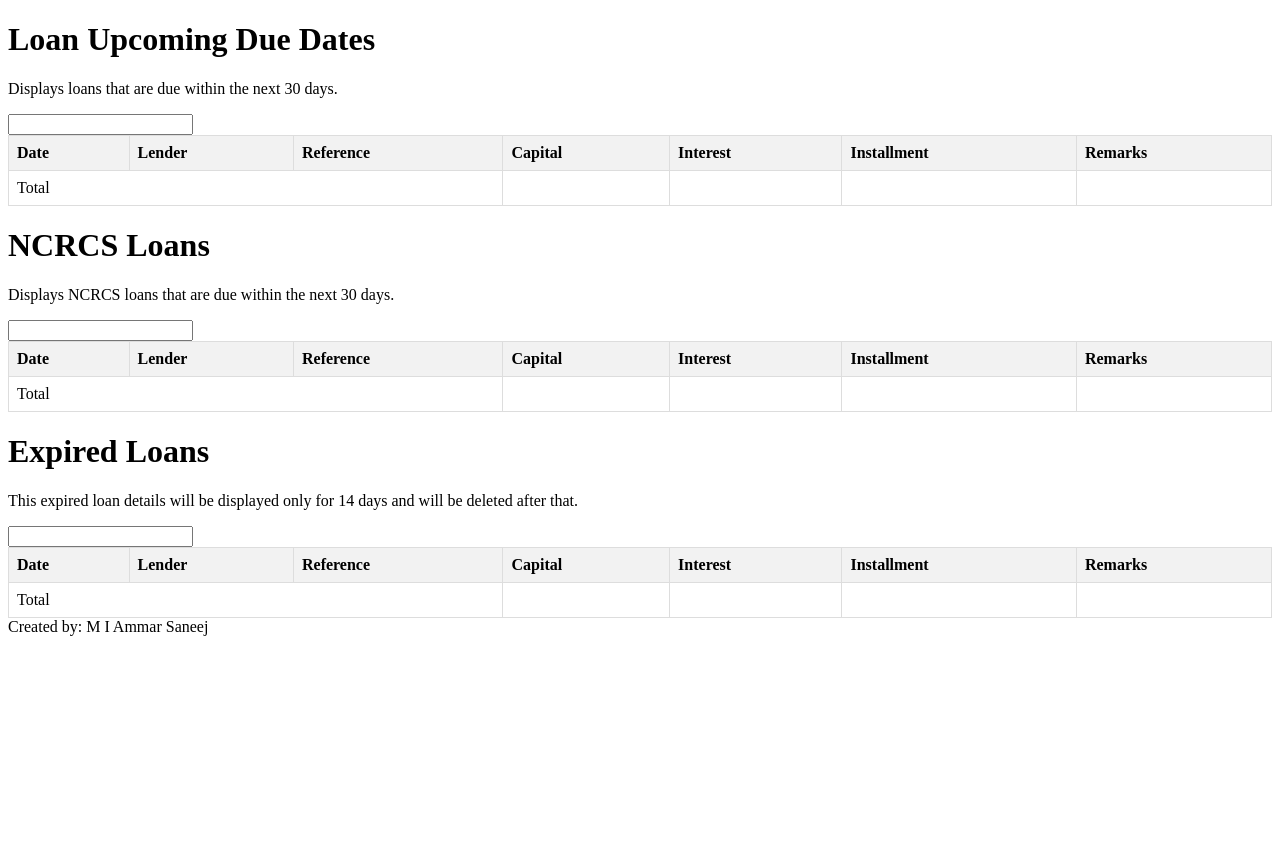
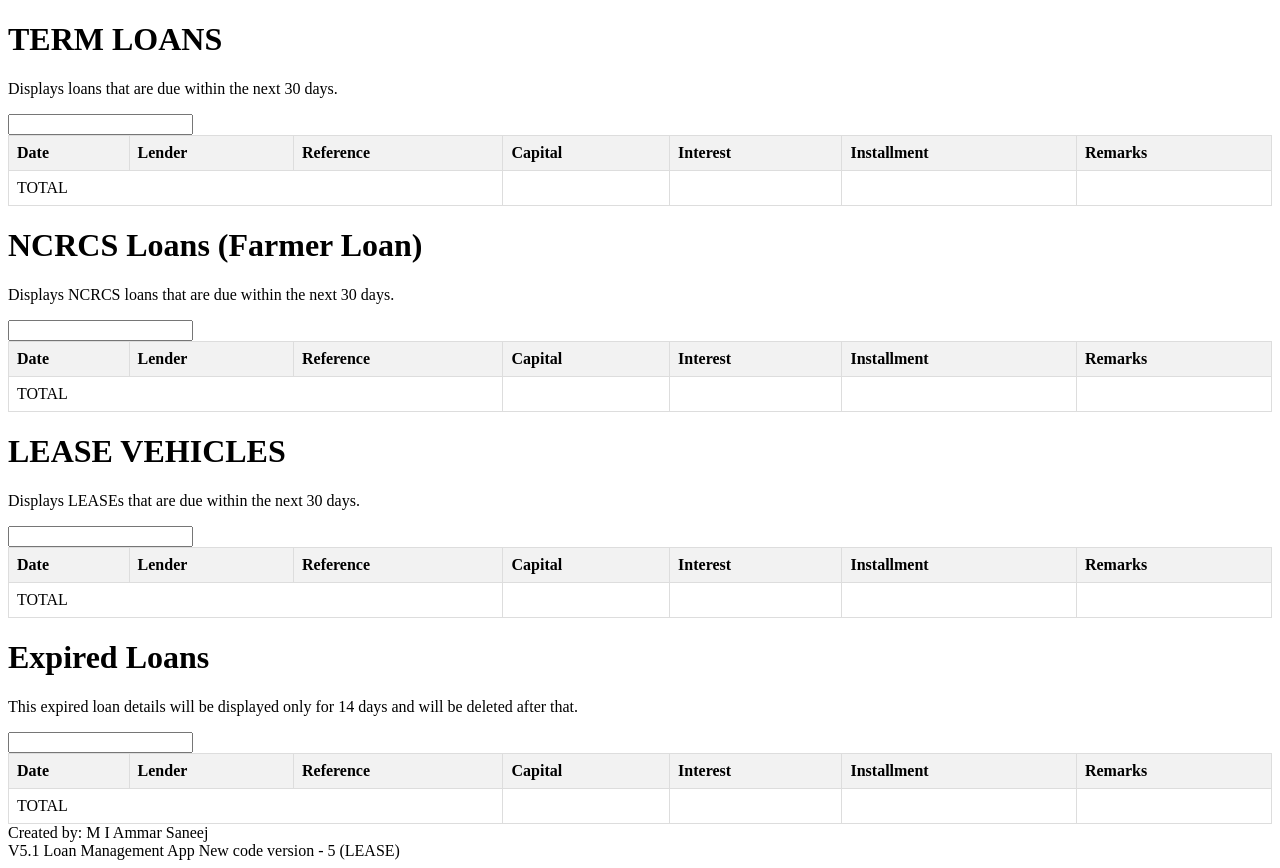
Before and after one commit to ammarsaneej/Loan_managemewnt, a plain HTML site: page index.html in a window 1280 px wide. Before the commit the page ends 800 px from the top, so only its background shows below. Drawn offline with Linux system fonts and the light colour scheme; no server answers.

Commit message:
Update index.html
5.1

```diff
--- a/index.html
+++ b/index.html
@@ -1,3 +1,4 @@
+
 <!DOCTYPE html>
 <html lang="en">
 <head>
@@ -24,7 +25,7 @@
     </style>
 </head>
 <body>
-    <h1>Loan Upcoming Due Dates</h1>
+    <h1>TERM LOANS</h1>
     <p>Displays loans that are due within the next 30 days.</p>
     <input type="text" id="upcomingFilter" oninput="filterTable('upcomingLoans', 'upcomingFilter')">
     <table id="upcomingLoans">
@@ -42,7 +43,7 @@
         <tbody></tbody>
         <tfoot>
             <tr>
-                <td colspan="3">Total</td>
+                <td colspan="3">TOTAL</td>
                 <td id="totalCapital" class="finance"></td>
                 <td id="totalInterest" class="finance"></td>
                 <td id="totalInstallment" class="finance"></td>
@@ -51,7 +52,7 @@
         </tfoot>
     </table>
 
-    <h1>NCRCS Loans</h1>
+    <h1>NCRCS Loans (Farmer Loan)</h1>
     <p>Displays NCRCS loans that are due within the next 30 days.</p>
     <input type="text" id="ncrcsFilter" oninput="filterTable('ncrcsLoans', 'ncrcsFilter')">
     <table id="ncrcsLoans">
@@ -69,10 +70,37 @@
         <tbody></tbody>
         <tfoot>
             <tr>
-                <td colspan="3">Total</td>
+                <td colspan="3">TOTAL</td>
                 <td id="totalCapitalNCRCS" class="finance"></td>
                 <td id="totalInterestNCRCS" class="finance"></td>
                 <td id="totalInstallmentNCRCS" class="finance"></td>
+                <td></td>
+            </tr>
+        </tfoot>
+    </table>
+
+    <h1>LEASE VEHICLES</h1>
+    <p>Displays LEASEs that are due within the next 30 days.</p>
+    <input type="text" id="leaseFilter" oninput="filterTable('leaseLoans', 'leaseFilter')">
+    <table id="leaseLoans">
+        <thead>
+            <tr>
+                <th>Date</th>
+                <th>Lender</th>
+                <th>Reference</th>
+                <th>Capital</th>
+                <th>Interest</th>
+                <th>Installment</th>
+                <th>Remarks</th>
+            </tr>
+        </thead>
+        <tbody></tbody>
+        <tfoot>
+            <tr>
+                <td colspan="3">TOTAL</td>
+                <td id="totalCapitalLease" class="finance"></td>
+                <td id="totalInterestLease" class="finance"></td>
+                <td id="totalInstallmentLease" class="finance"></td>
                 <td></td>
             </tr>
         </tfoot>
@@ -96,7 +124,7 @@
         <tbody></tbody>
         <tfoot>
             <tr>
-                <td colspan="3">Total</td>
+                <td colspan="3">TOTAL</td>
                 <td id="totalCapitalExpired" class="finance"></td>
                 <td id="totalInterestExpired" class="finance"></td>
                 <td id="totalInstallmentExpired" class="finance"></td>
@@ -106,7 +134,7 @@
     </table>
 
     <div id="createdBy">Created by: M I Ammar Saneej</div>
-
+    <div id="createdBy">V5.1 Loan Management App New code version - 5 (LEASE)</div>
     <script>
         const apiKey = 'AIzaSyDdIZz5120-LxJmhLsMHgfvgAil3G7-GI8';
         const spreadsheetId = '1E73ERVtf9KhxbyaiguEkg96aKyc4sCZkFgq0cxmlEUM';
@@ -121,6 +149,7 @@
                 let upcomingTableContent = '';
                 let expiredTableContent = '';
                 let ncrcsTableContent = '';
+                let leaseTableContent = '';
 
                 const lenders = loansData[0];
                 let totalCapital = 0;
@@ -129,6 +158,9 @@
                 let totalCapitalNCRCS = 0;
                 let totalInterestNCRCS = 0;
                 let totalInstallmentNCRCS = 0;
+                let totalCapitalLease = 0;
+                let totalInterestLease = 0;
+                let totalInstallmentLease = 0;
                 let totalCapitalExpired = 0;
                 let totalInterestExpired = 0;
                 let totalInstallmentExpired = 0;
@@ -153,7 +185,15 @@
                                 totalInstallmentNCRCS += parseFloat(row[j+3].replace(/,/g, '') || 0); // Remove commas from the number
                             }
 
-                            if (timeDiff >= 0 && timeDiff <= 30) {
+                            if (lenderName.includes("LEASE") && timeDiff >= 0 && timeDiff <= 30) {
+                                let remarks = loanDate.getTime() === today.getTime() ? "<span class='due-today'>Due Today</span>" : `Due in ${Math.ceil(timeDiff)} days`;
+                                leaseTableContent += buildTableRow(row, lenderName, loanDate, j, remarks);
+                                totalCapitalLease += parseFloat(row[j+1].replace(/,/g, '') || 0); // Remove commas from the number
+                                totalInterestLease += parseFloat(row[j+2].replace(/,/g, '') || 0); // Remove commas from the number
+                                totalInstallmentLease += parseFloat(row[j+3].replace(/,/g, '') || 0); // Remove commas from the number
+                            }
+
+                            if (timeDiff >= 0 && timeDiff <= 30 && !lenderName.includes("NCRCS") && !lenderName.includes("LEASE")) {
                                 let remarks = loanDate.getTime() === today.getTime() ? "<span class='due-today'>Due Today</span>" : `Due in ${Math.ceil(timeDiff)} days`;
                                 upcomingTableContent += buildTableRow(row, lenderName, loanDate, j, remarks);
                                 totalCapital += parseFloat(row[j+1].replace(/,/g, '') || 0); // Remove commas from the number
@@ -171,6 +211,7 @@
 
                 document.querySelector("#upcomingLoans tbody").innerHTML = upcomingTableContent || "<tr><td colspan='7'>No upcoming loans.</td></tr>";
                 document.querySelector("#ncrcsLoans tbody").innerHTML = ncrcsTableContent || "<tr><td colspan='7'>No NCRCS loans.</td></tr>";
+                document.querySelector("#leaseLoans tbody").innerHTML = leaseTableContent || "<tr><td colspan='7'>No lease-related loans.</td></tr>";
                 document.querySelector("#expiredLoans tbody").innerHTML = expiredTableContent || "<tr><td colspan='7'>No expired loans.</td></tr>";
 
                 document.getElementById("totalCapital").textContent = totalCapital.toLocaleString('en-US', { style: 'decimal' });
@@ -179,6 +220,9 @@
                 document.getElementById("totalCapitalNCRCS").textContent = totalCapitalNCRCS.toLocaleString('en-US', { style: 'decimal' });
                 document.getElementById("totalInterestNCRCS").textContent = totalInterestNCRCS.toLocaleString('en-US', { style: 'decimal' });
                 document.getElementById("totalInstallmentNCRCS").textContent = totalInstallmentNCRCS.toLocaleString('en-US', { style: 'decimal' });
+                document.getElementById("totalCapitalLease").textContent = totalCapitalLease.toLocaleString('en-US', { style: 'decimal' });
+                document.getElementById("totalInterestLease").textContent = totalInterestLease.toLocaleString('en-US', { style: 'decimal' });
+                document.getElementById("totalInstallmentLease").textContent = totalInstallmentLease.toLocaleString('en-US', { style: 'decimal' });
                 document.getElementById("totalCapitalExpired").textContent = totalCapitalExpired.toLocaleString('en-US', { style: 'decimal' });
                 document.getElementById("totalInterestExpired").textContent = totalInterestExpired.toLocaleString('en-US', { style: 'decimal' });
                 document.getElementById("totalInstallmentExpired").textContent = totalInstallmentExpired.toLocaleString('en-US', { style: 'decimal' });
```
